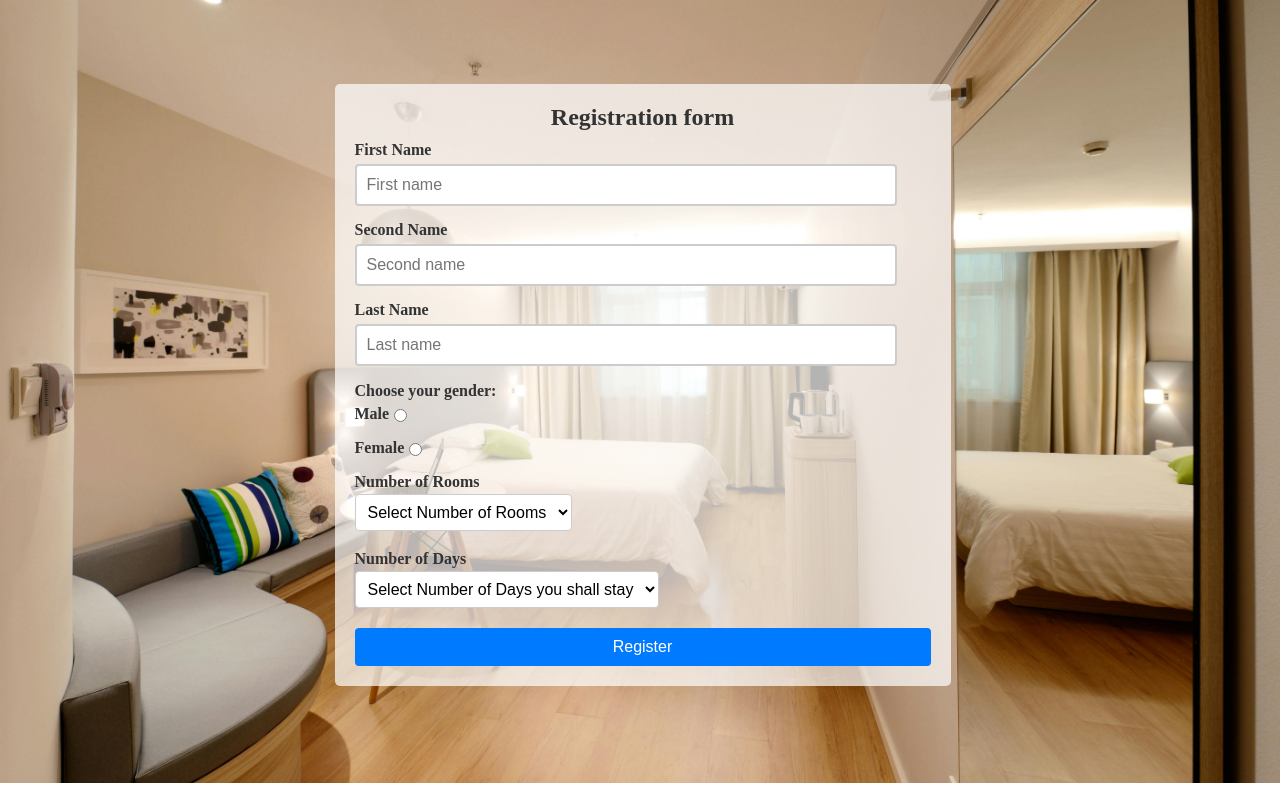
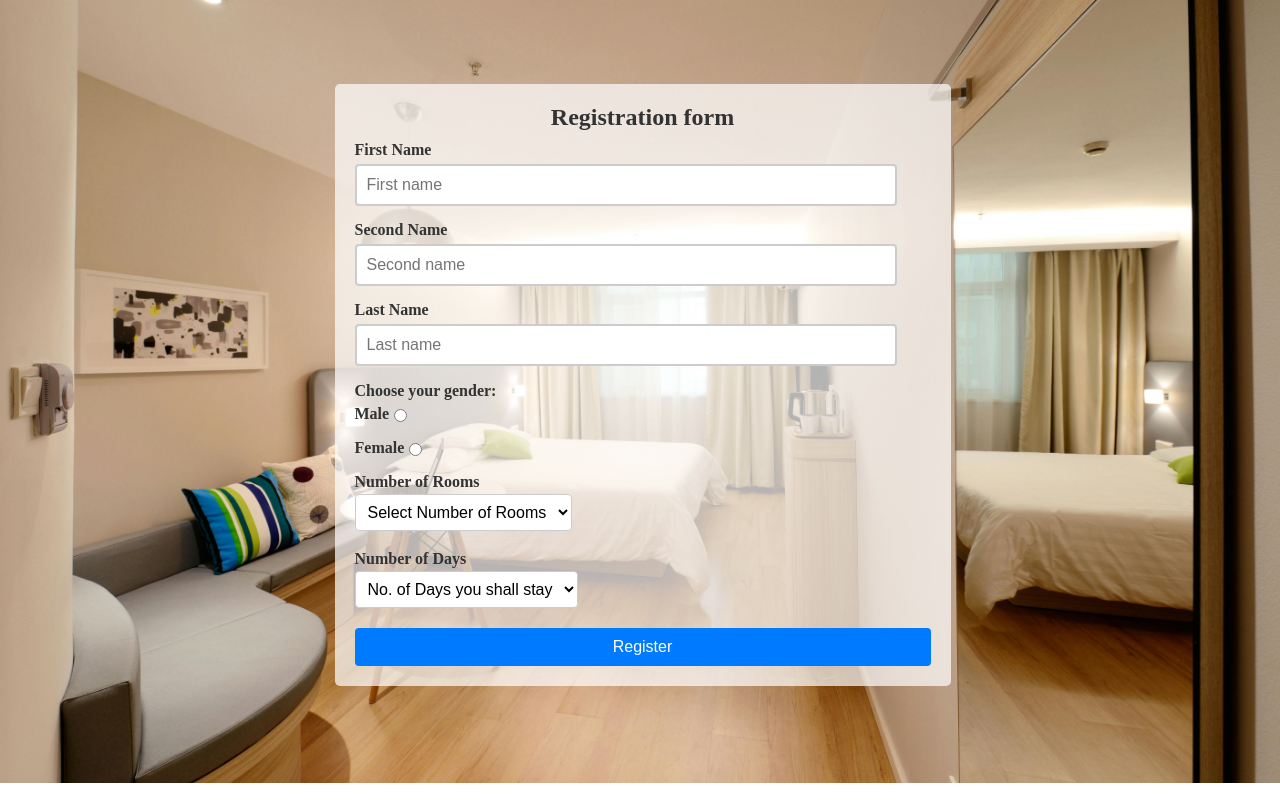
Before and after one commit to irenejozee/irenelodge, a plain HTML site: page index.html in a window 1280 px wide. Drawn offline with Linux system fonts and the light colour scheme.

Commit message:
Update index.html

```diff
--- a/index.html
+++ b/index.html
@@ -52,7 +52,7 @@
                 <div class="Ogroup">
                     <label for="nDays">Number of Days</label><br>
                     <select name="nDays" id="num_days">
-                        <option value="" disabled selected>Select Number of Days you shall stay</option>
+                        <option value="" disabled selected>No. of Days you shall stay</option>
                         <option value="1">1</option>
                         <option value="2">2</option>
                         <option value="3">3</option>
```
